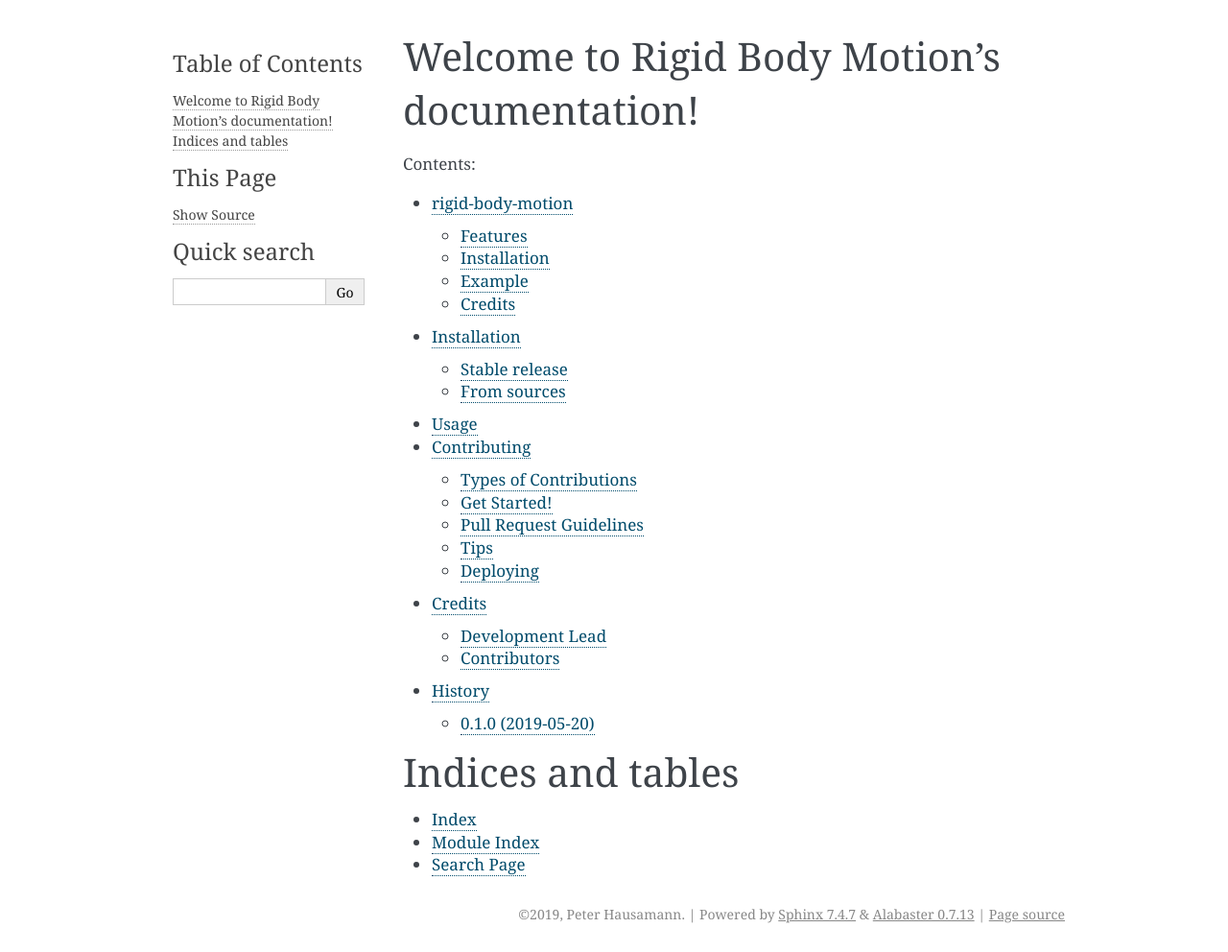
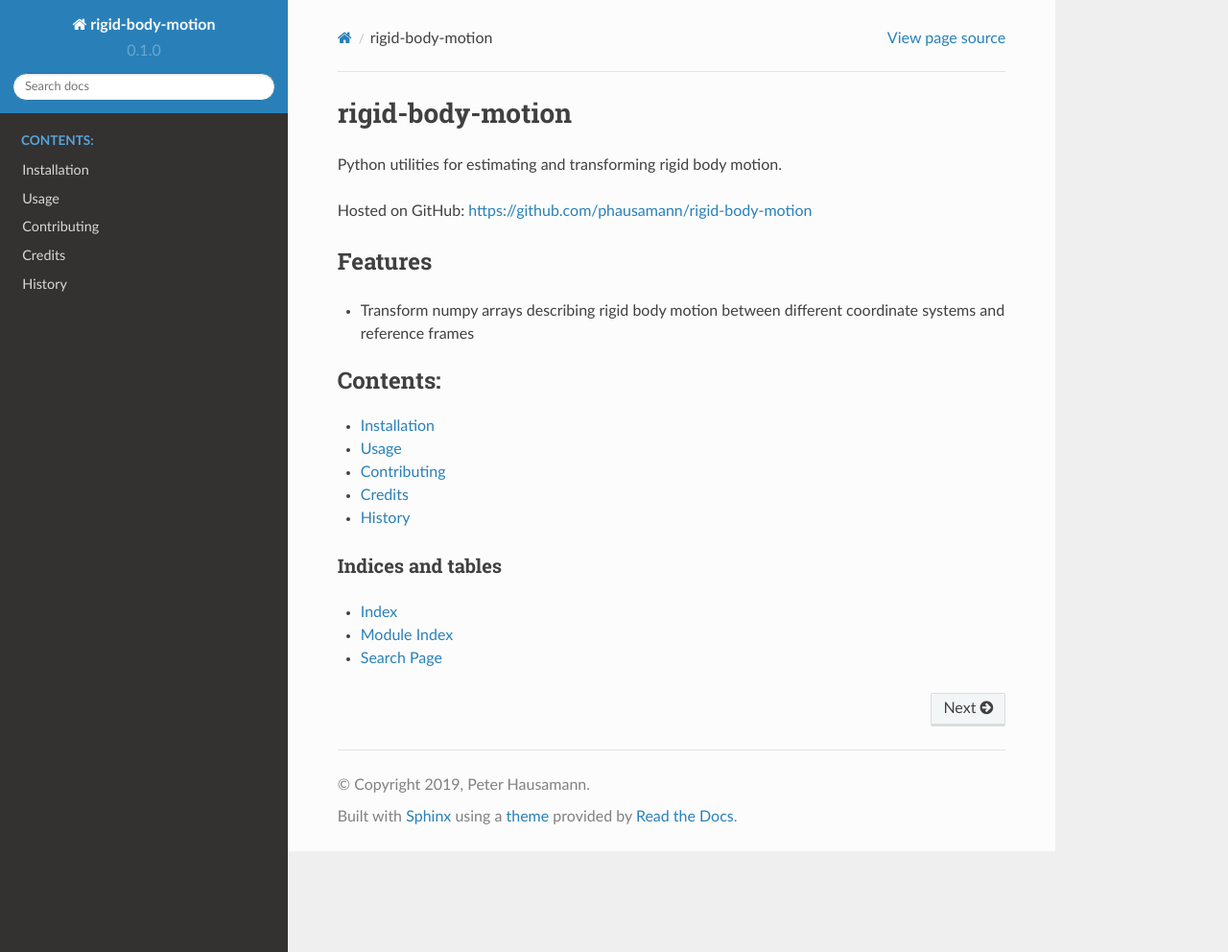
Before and after one commit to phausamann/rigid-body-motion, a Sphinx documentation site: the page built from docs/index.rst, in a window 1280 px wide and 992 px high. Shown: the whole window at 96% size. Built offline with Sphinx 7.4.7 and the Read the Docs theme 2.0.0, drawn with Linux system fonts in a browser that asks for light colours; pages that are not in the unit, such as notebooks, are missing from menus.

Commit message:
Update documentation

```diff
--- a/HISTORY.rst
+++ b/HISTORY.rst
@@ -2,7 +2,7 @@
 History
 =======
 
-0.1.0 (2019-05-20)
+0.1.0 (tbd)
 ------------------
 
 * First release on PyPI.
--- a/README.rst
+++ b/README.rst
@@ -16,7 +16,7 @@ rigid-body-motion
 Python utilities for estimating and transforming rigid body motion.
 
 
-Documentation: https://rigid-body-motion.readthedocs.io.
+Documentation: https://rigid-body-motion.readthedocs.io
 
 
 Features
--- a/docs/conf.py
+++ b/docs/conf.py
@@ -47,7 +47,7 @@ source_suffix = '.rst'
 master_doc = 'index'
 
 # General information about the project.
-project = u'Rigid Body Motion'
+project = u'rigid-body-motion'
 copyright = u"2019, Peter Hausamann"
 author = u"Peter Hausamann"
 
@@ -84,7 +84,7 @@ todo_include_todos = False
 # The theme to use for HTML and HTML Help pages.  See the documentation for
 # a list of builtin themes.
 #
-html_theme = 'alabaster'
+html_theme = 'sphinx_rtd_theme'
 
 # Theme options are theme-specific and customize the look and feel of a
 # theme further.  For a list of options available for each theme, see the
@@ -129,7 +129,7 @@ latex_elements = {
 # [howto, manual, or own class]).
 latex_documents = [
     (master_doc, 'rigid_body_motion.tex',
-     u'Rigid Body Motion Documentation',
+     u'rigid-body-motion Documentation',
      u'Peter Hausamann', 'manual'),
 ]
 
@@ -140,7 +140,7 @@ latex_documents = [
 # (source start file, name, description, authors, manual section).
 man_pages = [
     (master_doc, 'rigid_body_motion',
-     u'Rigid Body Motion Documentation',
+     u'rigid-body-motion Documentation',
      [author], 1)
 ]
 
@@ -152,7 +152,7 @@ man_pages = [
 #  dir menu entry, description, category)
 texinfo_documents = [
     (master_doc, 'rigid_body_motion',
-     u'Rigid Body Motion Documentation',
+     u'rigid-body-motion Documentation',
      author,
      'rigid_body_motion',
      'One line description of project.',
--- a/docs/index.rst
+++ b/docs/index.rst
@@ -1,11 +1,24 @@
-Welcome to Rigid Body Motion's documentation!
-======================================
+=================
+rigid-body-motion
+=================
+
+Python utilities for estimating and transforming rigid body motion.
+
+
+Hosted on GitHub: https://github.com/phausamann/rigid-body-motion
+
+
+Features
+~~~~~~~~
+
+* Transform numpy arrays describing rigid body motion between different
+  coordinate systems and reference frames
+
 
 .. toctree::
-   :maxdepth: 2
+   :maxdepth: 1
    :caption: Contents:
 
-   readme
    installation
    usage
    modules
--- a/docs/readme.rst
+++ /dev/null
@@ -1 +0,0 @@
-.. include:: ../README.rst
--- a/requirements_dev.txt
+++ b/requirements_dev.txt
@@ -6,6 +6,7 @@ flake8==3.5.0
 tox==3.5.2
 coverage==4.5.1
 Sphinx==1.8.1
+sphinx_rtd_theme==0.4
 twine==1.12.1
 
 pytest==3.8.2
```
Also changed, not shown: CONTRIBUTING.rst (+10 -17 lines), docs/installation.rst (+4 -4 lines), docs/usage.rst (+6 -2 lines).
